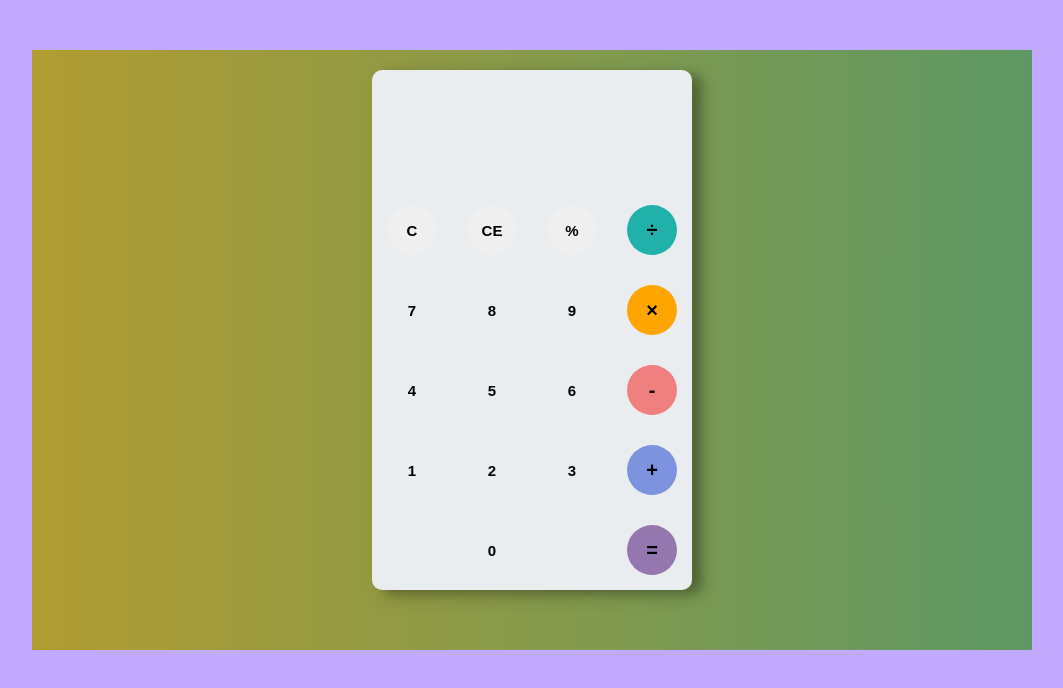
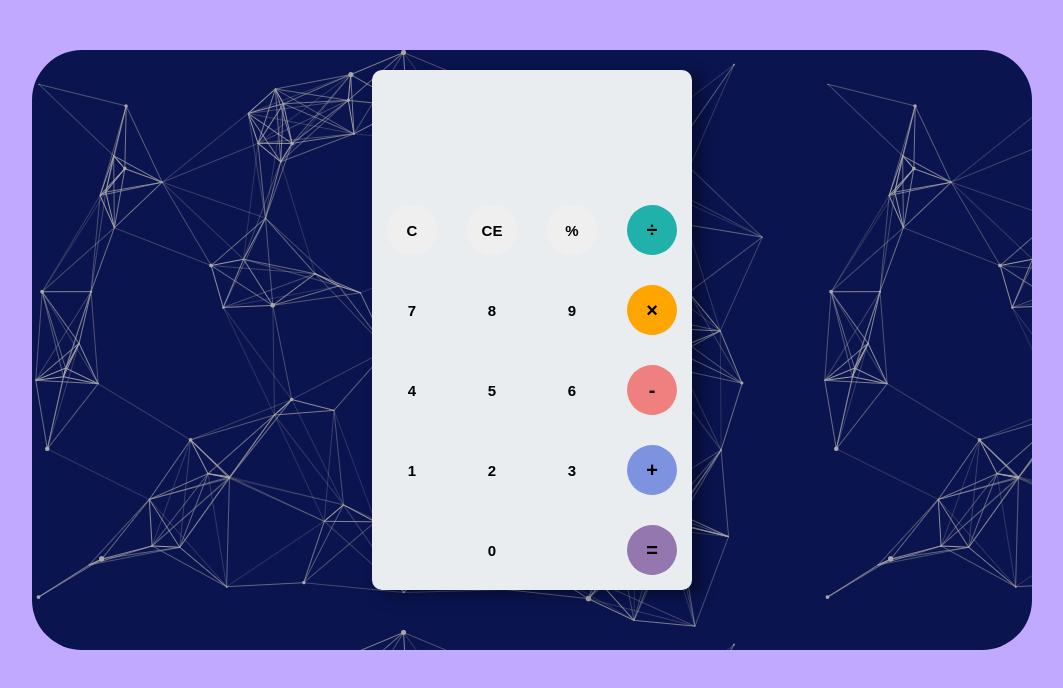
Before and after one commit to keshavjaiswal39/Calculator-using-JavaScript, a plain HTML site: page index.html in a window 1280 px wide. Shown: the whole page, without its empty margins (108-1171 px from the left). Drawn offline with Linux system fonts and the light colour scheme.

Commit message:
background image changes

```diff
--- a/style.css
+++ b/style.css
@@ -6,8 +6,9 @@
 #container{
     width: 1000px;
     height: 600px;
-    background-image:linear-gradient(rgba(0,0,0,0.3),rgba(0,0,0,0.3)), url(/Images/image3.png);
+    background-image:linear-gradient(rgba(0,0,0,0.3),rgba(0,0,0,0.3)), url(/Images/image1.png);
     margin: 50px auto;
+    border-radius: 50px;
 }
 
 #calculator{
```
Also changed, not shown: Images/sample.jpg (added).
